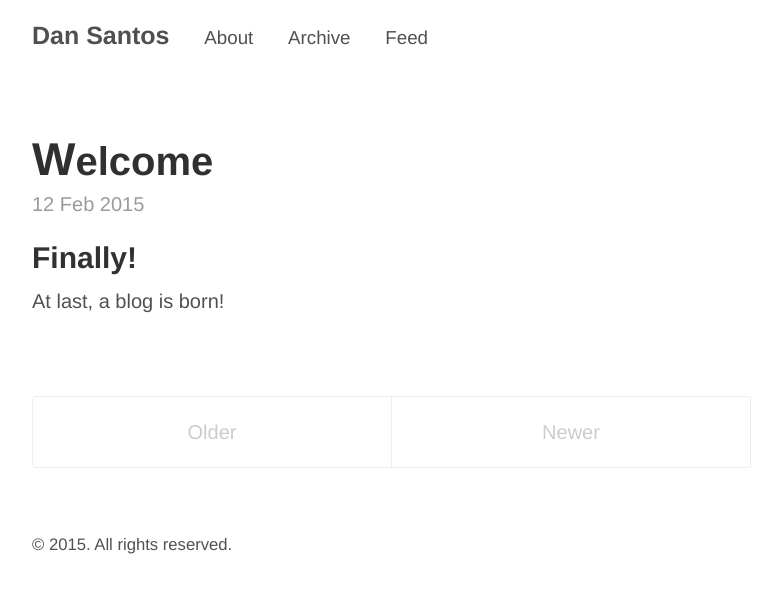
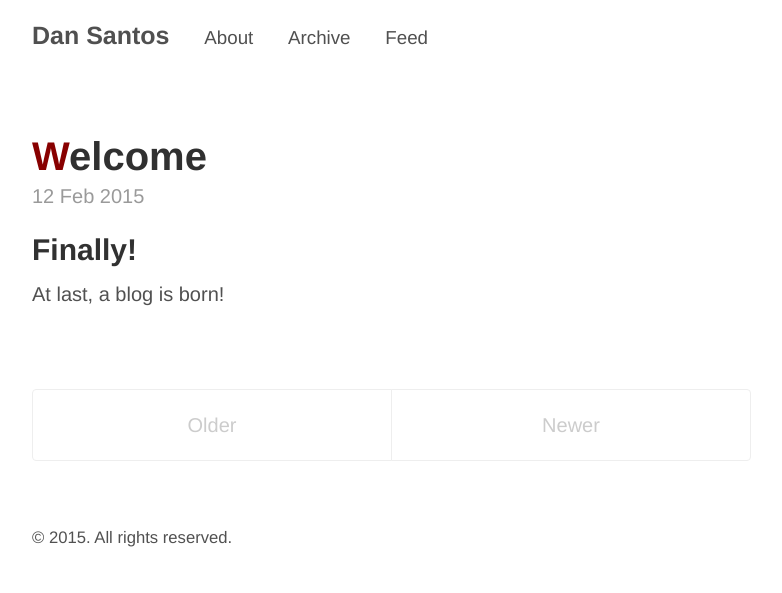
Before and after one commit to CanIGetAPickle/CanIGetAPickle.github.io, a Jekyll site: the page built from index.html, in a window 1280 px wide. Shown: the top 593 px of the page, without its empty margins (248-1030 px from the left). Built offline with Jekyll 4.4.1, drawn with Linux system fonts in a browser that asks for light colours; the list of posts is cut into pages by our own code.

Commit message:
h1::first-letter color

```diff
--- a/public/css/poole.css
+++ b/public/css/poole.css
@@ -103,8 +103,7 @@ h4, h5, h6 {
   font-size: 1rem;
 }
 h1::first-letter {
-  font-color: #800;
-  font-size: 2.3rem;
+  color: #800;
 }
 
 /* Body text */
```
